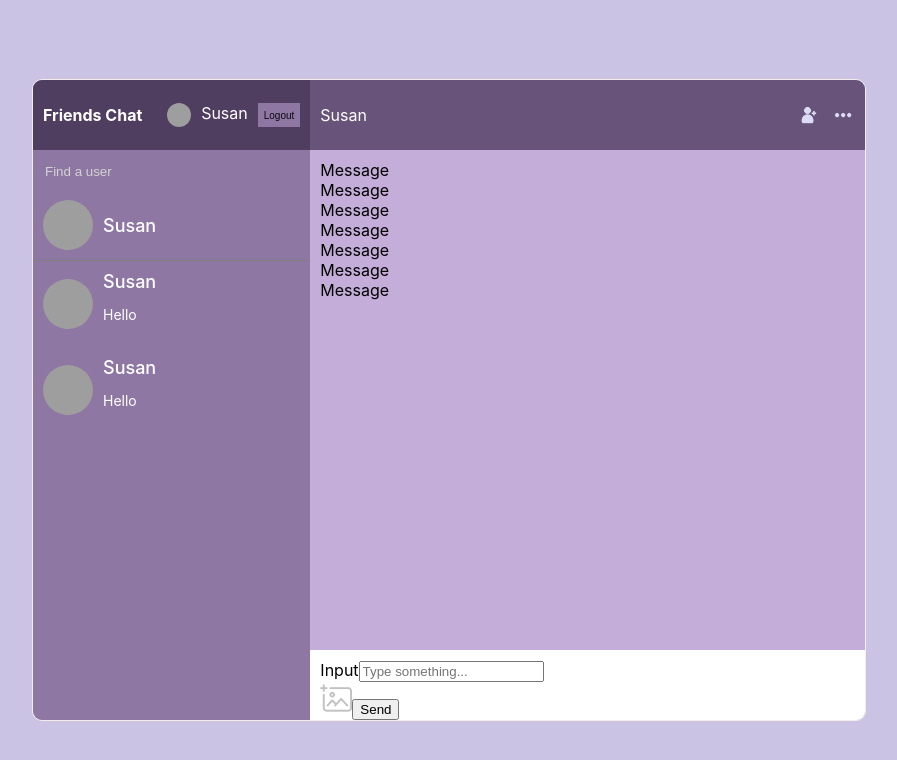
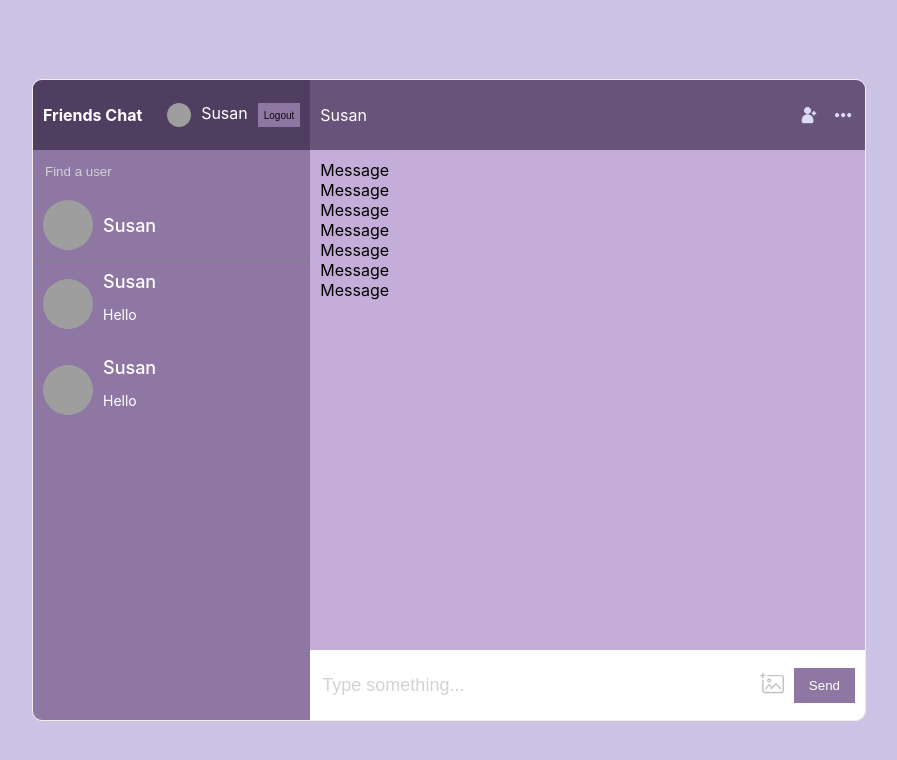
Before and after one commit to susan2099/FriendsChat, a React (Create React App) app: page /register in a window 1280 px wide. Shown: the top 760 px of the page, without its empty margins (191-1088 px from the left). Built offline with nearby package versions, Linux system fonts and the light colour scheme; grey boxes are pictures that could not be loaded.

Commit message:
styled chat box

```diff
--- a/src/components/Input.js
+++ b/src/components/Input.js
@@ -3,7 +3,7 @@ import Img from "../images/img.png"
 
 const Input = () => {
   return (
-    <div className='input'> Input
+    <div className='input'>
       <input type="text" placeholder='Type something...'/>
       <div className='send'>
         <input type="file" style={{display:"none"}} id="file"/>
--- a/src/style.scss
+++ b/src/style.scss
@@ -185,6 +185,40 @@
                 height: 50px;
                 background-color: white;
                 padding: 10px;
+                display: flex;
+                align-items: center;
+                justify-content: space-between;
+
+                input {
+                    width: 100%;
+                    border: none;
+                    outline: none;
+                    color: #503e61;
+                    font-size: 18px;
+
+                    &::placeholder{
+                        color:lightgray;
+                    }
+                }
+
+                .send{
+                    display: flex;
+                    align-items: center;
+                    gap: 10px;
+
+                    img{
+                        height: 24px;
+                        cursor: pointer;
+                    }
+
+                    button{
+                        border: none;
+                        padding: 10px 15px;
+                        color: white;
+                        background-color: #8e78a3;
+                        cursor: pointer;
+                    }
+                }
             }
         }
     }
```
